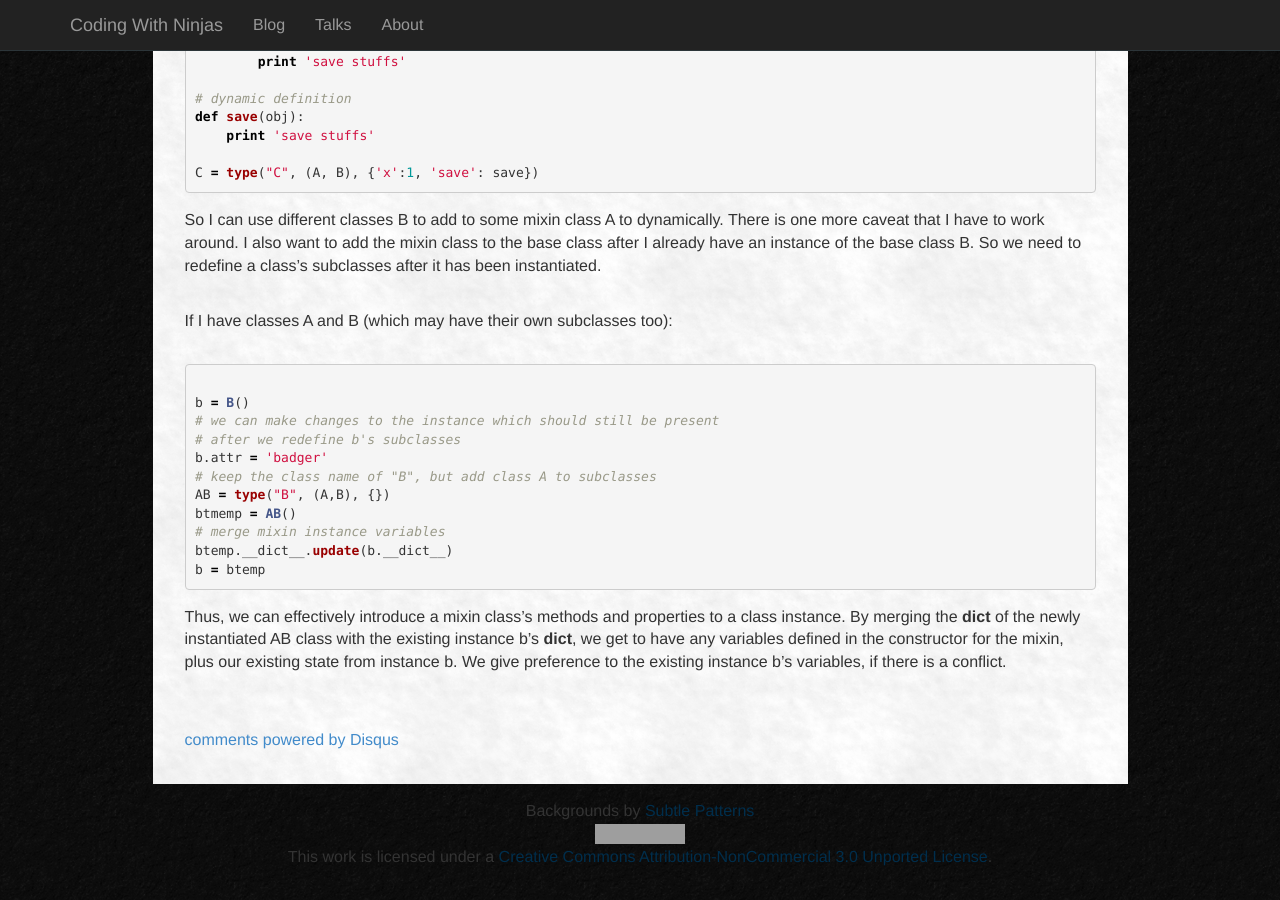
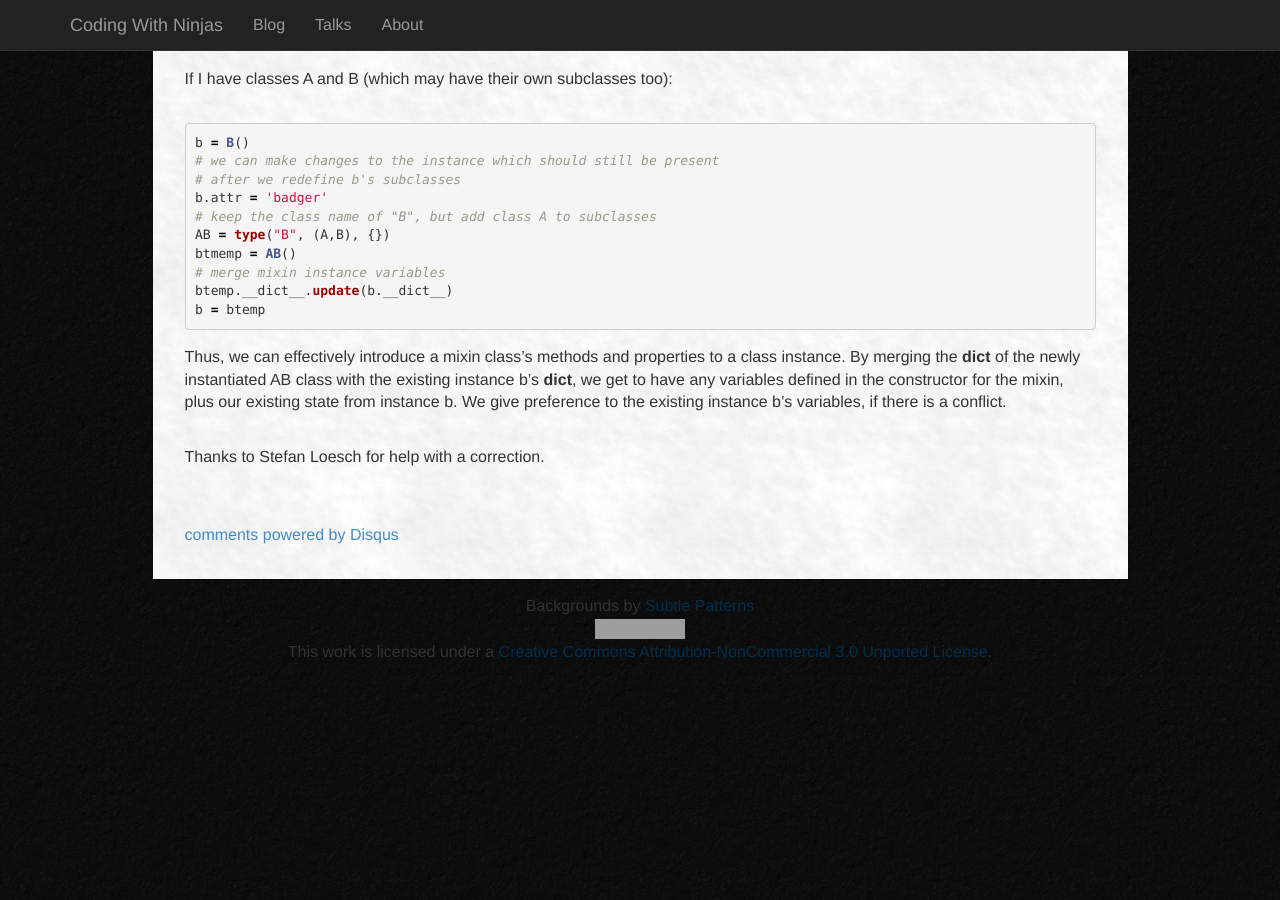
Before and after one commit to boylea/boylea.github.io, a Jekyll site: the page built from _posts/2014-09-02-Python-Inheritance.md, in a window 1280 px wide and 900 px high, scrolled down 7376 px. Built offline with Jekyll 4.4.1, drawn with Linux system fonts in a browser that asks for light colours; comment, search, counter and statistics services are not loaded; after the commit the page ends 8071 px from its top, so only the background shows below that; some of the changed lines change nothing that is shown; grey boxes are pictures that could not be loaded.

Commit message:
inherience correction

```diff
--- a/_posts/2014-09-02-Python-Inheritance.md
+++ b/_posts/2014-09-02-Python-Inheritance.md
@@ -22,7 +22,7 @@
 {% highlight python %}
 class MyClass(BaseClass):
     def __init__(self):
-        super()
+        super().__init__()
 {% endhighlight %}
 
 Also, the constructor of the base class can be called directly:
@@ -336,6 +336,9 @@
 
 Thus, we can effectively introduce a mixin class's methods and properties to a class instance. By merging the __dict__ of the newly instantiated AB class with the existing instance b's __dict__, we get to have any variables defined in the constructor for the mixin, plus our existing state from instance b. We give preference to the existing instance b's variables, if there is a conflict.
 
+
+Thanks to Stefan Loesch for help with a correction.
+
 [supersuper]: https://rhettinger.wordpress.com/2011/05/26/super-considered-super/
 [harmful]: https://fuhm.net/super-harmful/
 [harmful2]: http://blog.codekills.net/2014/04/02/the-sadness-of-pythons-super/
```
